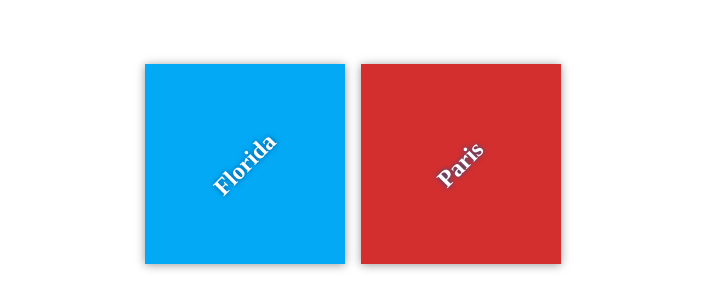
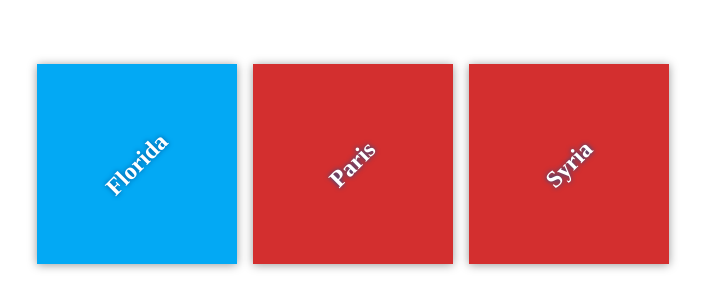
Before and after one commit to AbeeryoGh/my-travel-plans1, a plain HTML site: page index.html in a window 1280 px wide. Shown: the part 236-544 px from the top of the page, without its empty margins (287-992 px from the left). Drawn offline with Linux system fonts and the light colour scheme.

Commit message:
Add My Destination

```diff
--- a/index.html
+++ b/index.html
@@ -17,6 +17,10 @@
             <div class="destination" id="paris">
                 <h2>Paris</h2>
             </div>
+
+            <div class="destination" id="paris">
+                <h2>Syria</h2>
+            </div>
         </div>
     </div>
 
```
